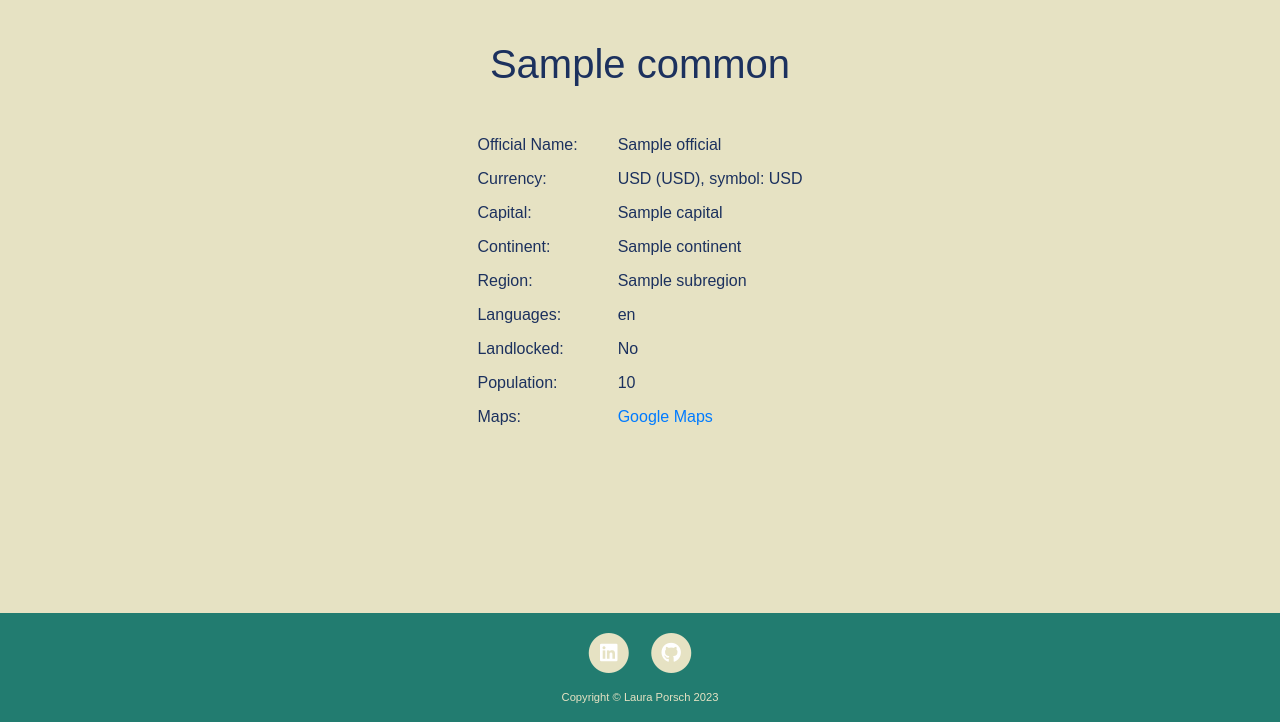
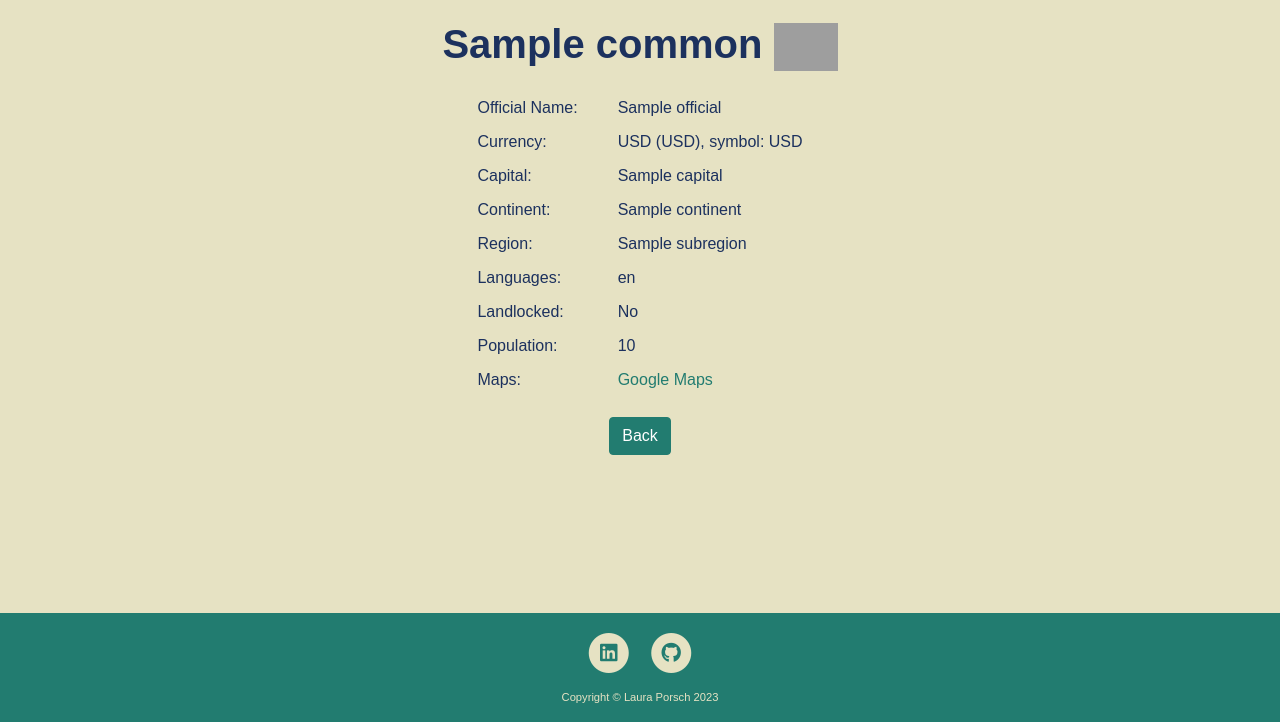
Before and after one commit to lauraporsch/country-info-website, a Flask app: template templates/country.html in a window 1280 px wide. Shown: the part 78-800 px from the top of the page. Run offline with Flask 3, Linux system fonts and the light colour scheme; the template is opened without the code that fills it: most values are stand-ins (such as "Sample title", 1, 10 or a date in 2020); some libraries are stand-ins or nearby versions; grey boxes are pictures that could not be loaded.

Commit message:
changed website layout, added flag

```diff
--- a/main.py
+++ b/main.py
@@ -1,6 +1,7 @@
 from flask import Flask, render_template, request, redirect, url_for
 from flask_bootstrap import Bootstrap
 import requests
+
 # ---------------------------- START FLASK FRAMEWORK ------------------------------- #
 app = Flask(__name__)
 app.config['SECRET_KEY'] = "sjhfuwry97yw39rhjqkef"
@@ -44,11 +45,12 @@ def choose_country():
         response = requests.get(url=restcountries_endpoint)
         response.raise_for_status()
         country_data = response.json()
-        countries = []
+        countries_names = []
         for index in range(len(country_data)):
             country = country_data[index]["name"]["common"]
-            countries.append(country)
-        return render_template('index.html', countries=countries)
+            countries_names.append(country)
+        countries = sorted(countries_names)
+        return render_template('index.html', countries=countries, )
     if request.method == "POST":
         chosen_country = request.form.get('chosen_country')
         country_data = get_country_into(chosen_country)
--- a/static/css/styles.css
+++ b/static/css/styles.css
@@ -8,6 +8,14 @@ body {
     text-align: center;
 }
 
+a {
+    color: #227C70;
+}
+
+a:hover {
+    color: #88A47C
+}
+
 footer{
     background: #227C70;
     margin-top: auto;
@@ -16,12 +24,28 @@ footer{
 }
 
 h1 {
-    margin: 40px 0px;
+    font-weight: 700;
+    margin: 20px 0px;
+}
+
+label {
+    font-weight: 500;
 }
 
 td {
     padding: 5px 20px;
     text-align: left;
+}
+
+.btn {
+    background-color: #227C70;
+    border-color: #227C70;
+    margin: 20px 0;
+}
+
+.btn:hover {
+    background-color: #88A47C;
+    border-color: #88A47C;
 }
 
 .center {
@@ -36,6 +60,18 @@ td {
 
 .fa-circle {
     color: #E6E2C3;
+}
+
+.fa-inverse {
+    color: #227C70
+}
+
+.fa-inverse:hover {
+    color: #88A47C
+}
+
+.flag {
+    width: 5%;
 }
 
 .icon-text{
--- a/templates/country.html
+++ b/templates/country.html
@@ -1,6 +1,7 @@
 {% include "header.html" %}
 
-<h1> {{country_data[0]["name"]["common"]}}</h1>
+<h1> {{country_data[0]["name"]["common"]}}  <img class="flag" src={{country_data[0]["flags"]["png"]}} alt=" "> </h1>
+
 
 <table class="center">
     <tr>
@@ -54,4 +55,6 @@
 </table>
 
 
+<a class="btn btn-primary center" href="{{ url_for('choose_country') }}">Back</a>
+
 {% include "footer.html" %}
--- a/templates/index.html
+++ b/templates/index.html
@@ -5,6 +5,7 @@
 <form name="Choose-Country" action="" method="POST">
     <label>Choose a country:</label>
     <select name="chosen_country" class="Input">
+        <option selected disabled> </option>
         {% for country in countries: %}
             <option value="{{ country }}">{{ country }}</option>
         {% endfor %}
```
Also changed, not shown: restcountries_API.py (+14 -12 lines).
